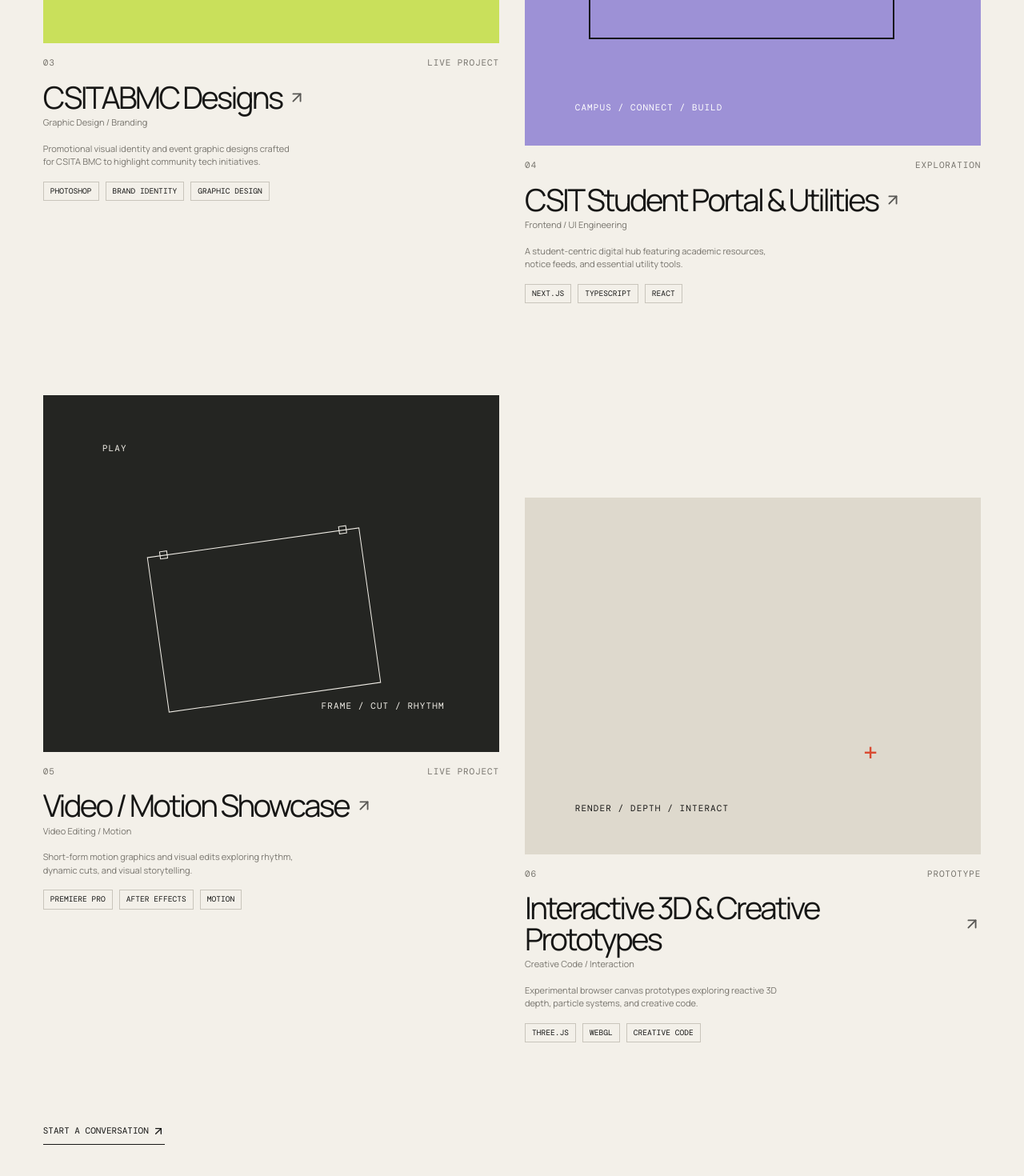
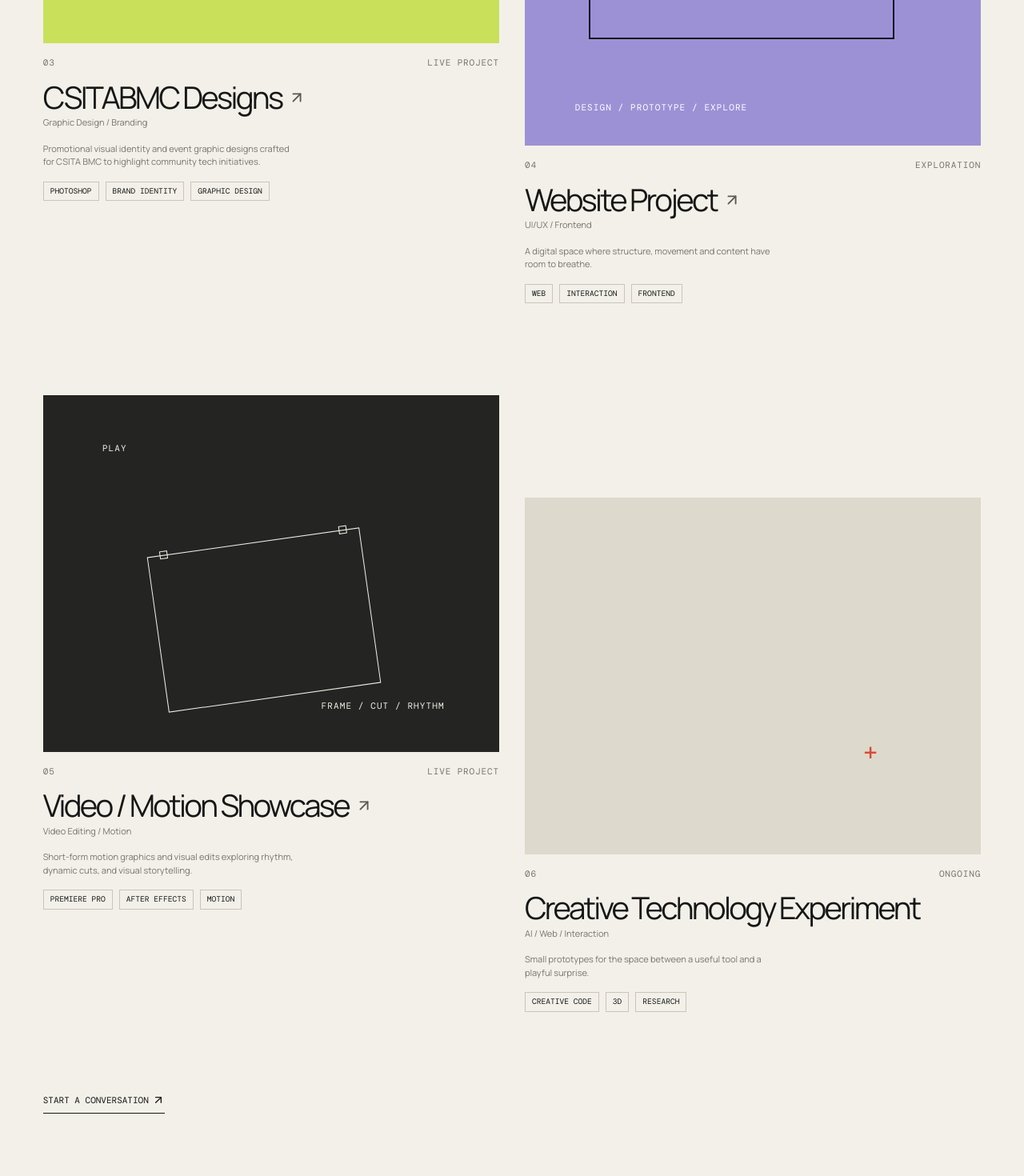
Before and after one commit to akkinyu2002/Portnew, a Next.js app: page / in a window 1280 px wide. Shown: the part 3575-5045 px from the top of the page at 80% size. Built offline with nearby package versions, Linux system fonts and the light colour scheme.

Commit message:
feat: restore linked project metadata

```diff
--- a/src/data/projects.ts
+++ b/src/data/projects.ts
@@ -48,14 +48,14 @@ export const projects: Project[] = [
   },
   {
     number: "04",
-    title: "CSIT Student Portal & Utilities",
+    title: "Website Project",
     year: "Exploration",
-    category: "Frontend / UI Engineering",
-    description: "A student-centric digital hub featuring academic resources, notice feeds, and essential utility tools.",
-    tags: ["Next.js", "TypeScript", "React"],
+    category: "UI/UX / Frontend",
+    description: "A digital space where structure, movement and content have room to breathe.",
+    tags: ["Web", "Interaction", "Frontend"],
     tone: "violet",
-    link: "https://github.com/akkinyu2002",
-    previewLabel: "campus / connect / build",
+    link: "https://www.figma.com/proto/fiEBN8ODBQ4K1k8CyqEikp/Untitled?node-id=125-31&p=f&t=2GbWH8570lxF1AB6-0&scaling=scale-down&content-scaling=fixed&page-id=125%3A30",
+    previewLabel: "design / prototype / explore",
   },
   {
     number: "05",
@@ -70,13 +70,11 @@ export const projects: Project[] = [
   },
   {
     number: "06",
-    title: "Interactive 3D & Creative Prototypes",
-    year: "Prototype",
-    category: "Creative Code / Interaction",
-    description: "Experimental browser canvas prototypes exploring reactive 3D depth, particle systems, and creative code.",
-    tags: ["Three.js", "WebGL", "Creative Code"],
+    title: "Creative Technology Experiment",
+    year: "Ongoing",
+    category: "AI / Web / Interaction",
+    description: "Small prototypes for the space between a useful tool and a playful surprise.",
+    tags: ["Creative code", "3D", "Research"],
     tone: "paper",
-    link: "https://github.com/akkinyu2002",
-    previewLabel: "render / depth / interact",
   },
 ];
```
